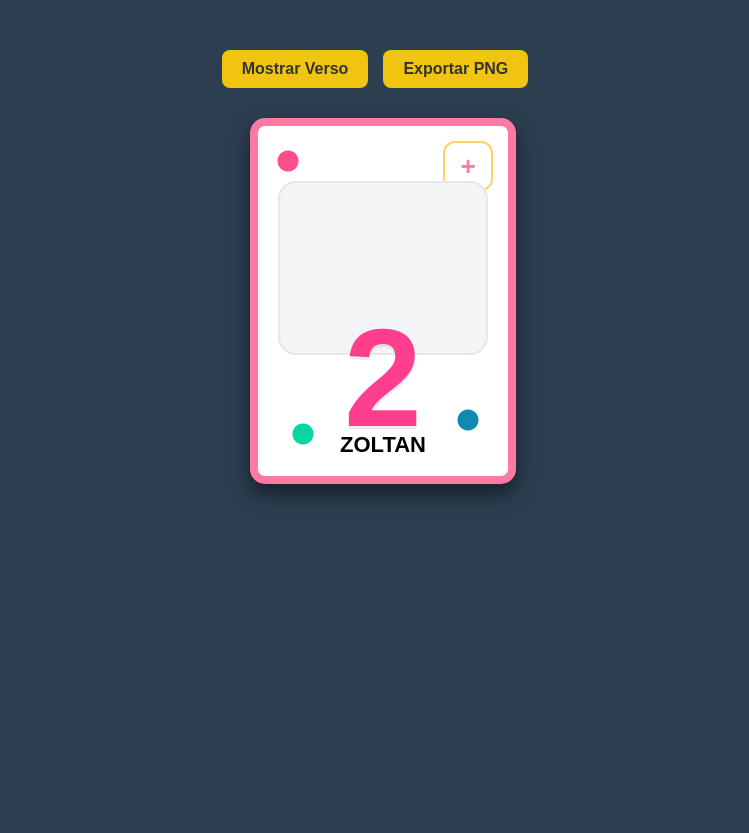
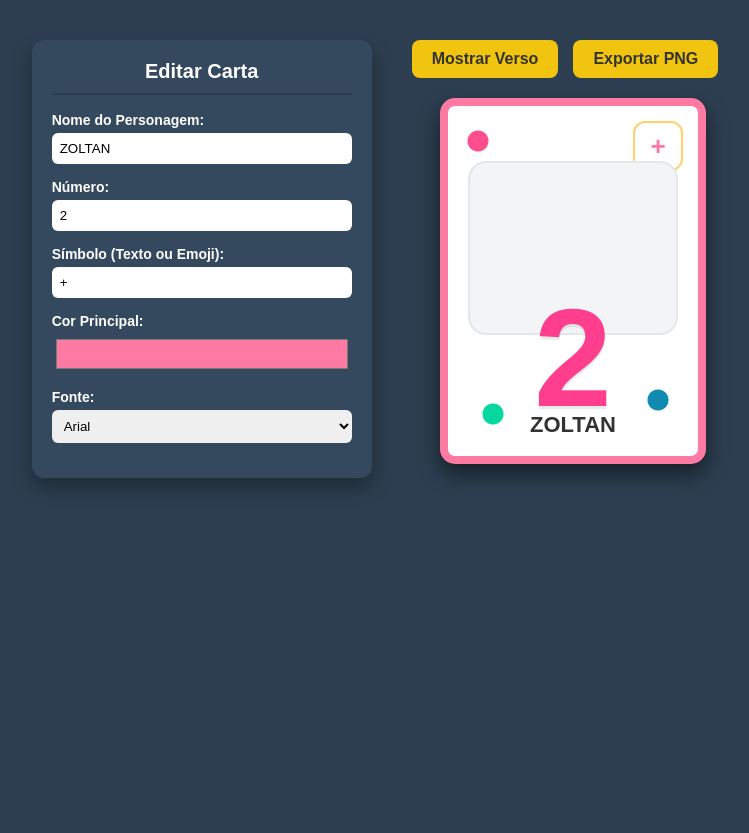
Before and after one commit to freitasandrade-sketch/arquimedes, a plain HTML site: page index.html in a window 1280 px wide. Shown: the whole page, without its empty margins (265-1014 px from the left). Drawn offline with nearby package versions, Linux system fonts and the light colour scheme.

Commit message:
Update index.html

```diff
--- a/index.html
+++ b/index.html
@@ -2,25 +2,96 @@
 <html lang="pt-BR">
 <head>
   <meta charset="UTF-8">
-  <title>Minha Carta</title>
+  <title>Minha Carta Interativa</title>
 
   <!-- Importando a biblioteca html2canvas para conseguir exportar o PNG -->
   <script src="https://cdnjs.cloudflare.com/ajax/libs/html2canvas/1.4.1/html2canvas.min.js"></script>
 
   <style>
+    /* -------------------------------------------
+       VARIÁVEIS CSS (Para mudar a cor e fonte dinamicamente)
+    ------------------------------------------- */
+    :root {
+      --cor-principal: #ff7aa2;
+      --cor-texto: #ff3f8e;
+      --fonte-carta: 'Arial', sans-serif;
+    }
+
     /* Estilos gerais da página */
     body {
       font-family: Arial, sans-serif;
       display: flex;
+      justify-content: center;
+      align-items: flex-start;
+      background-color: #2c3e50;
+      margin: 0;
+      padding: 40px;
+      gap: 40px; /* Espaço entre o painel e a carta */
+    }
+
+    /* -------------------------------------------
+       PAINEL LATERAL
+    ------------------------------------------- */
+    .painel-lateral {
+      background-color: #34495e;
+      padding: 20px;
+      border-radius: 12px;
+      width: 300px;
+      color: white;
+      box-shadow: 0 10px 20px rgba(0,0,0,0.3);
+    }
+
+    .painel-lateral h2 {
+      margin-top: 0;
+      font-size: 20px;
+      text-align: center;
+      border-bottom: 2px solid #2c3e50;
+      padding-bottom: 10px;
+    }
+
+    .grupo-input {
+      margin-bottom: 15px;
+    }
+
+    .grupo-input label {
+      display: block;
+      margin-bottom: 5px;
+      font-size: 14px;
+      font-weight: bold;
+    }
+
+    .grupo-input input[type="text"],
+    .grupo-input input[type="number"],
+    .grupo-input select {
+      width: 100%;
+      padding: 8px;
+      border-radius: 6px;
+      border: none;
+      box-sizing: border-box; /* Garante que não passe da largura */
+      font-family: inherit;
+    }
+
+    .grupo-input input[type="color"] {
+      width: 100%;
+      height: 40px;
+      border: none;
+      border-radius: 6px;
+      cursor: pointer;
+      background: none;
+    }
+
+    /* -------------------------------------------
+       ÁREA DA CARTA E BOTÕES
+    ------------------------------------------- */
+    .area-carta {
+      display: flex;
       flex-direction: column;
       align-items: center;
-      background-color: #2c3e50;
-      margin-top: 50px;
     }
 
     /* Estilo dos botões */
     .controles {
-      margin-bottom: 30px;
+      margin-bottom: 20px;
       display: flex;
       gap: 15px;
     }
@@ -39,13 +110,11 @@
       background-color: #f39c12;
     }
 
-    /* -------------------------------------------
-       ESTRUTURA 3D DA CARTA
-    ------------------------------------------- */
+    /* ESTRUTURA 3D DA CARTA */
     .cena-carta {
       width: 250px;
       height: 350px;
-      perspective: 1000px; /* Dá a sensação de profundidade no giro */
+      perspective: 1000px;
     }
 
     .carta {
@@ -53,20 +122,18 @@
       height: 100%;
       position: relative;
       transition: transform 0.6s;
-      transform-style: preserve-3d; /* Mantém as frentes e versos no espaço 3D */
+      transform-style: preserve-3d;
     }
 
-    /* Classe que o JavaScript vai adicionar para girar a carta */
     .carta.virada {
       transform: rotateY(180deg);
     }
 
-    /* Configuração padrão para os dois lados da carta */
     .face {
       position: absolute;
       width: 100%;
       height: 100%;
-      backface-visibility: hidden; /* Esconde o lado que está de costas */
+      backface-visibility: hidden;
       border-radius: 15px;
       box-shadow: 0 10px 20px rgba(0,0,0,0.5);
       display: flex;
@@ -75,24 +142,24 @@
       overflow: hidden;
     }
 
-    /* A frente da carta */
-
-.card-front{
-    background:#ffffff;
-    border:8px solid #ff7aa2;
-    position:relative;
+    /* A frente da carta (AGORA USANDO VARIÁVEIS CSS) */
+    .card-front {
+      background: #ffffff;
+      border: 8px solid var(--cor-principal);
+      position: relative;
+      font-family: var(--fonte-carta); /* Fonte dinâmica */
     }
 
-.border-pattern{
-    position:absolute;
-    inset:0;
-    pointer-events:none;
+    .border-pattern {
+      position: absolute;
+      inset: 0;
+      pointer-events: none;
     }
 
-.border-pattern::before{
-    content:"";
-    position:absolute;
-    inset:0;
+    .border-pattern::before {
+      content: "";
+      position: absolute;
+      inset: 0;
       background:
         radial-gradient(circle at 12% 10%, #ff4d8d 0 10px, transparent 11px),
         radial-gradient(circle at 88% 14%, #ffd166 0 10px, transparent 11px),
@@ -100,65 +167,61 @@
         radial-gradient(circle at 84% 84%, #118ab2 0 10px, transparent 11px);
     }
 
-.art{
-    position:absolute;
-    top:55px;
-    left:20px;
-    right:20px;
-    height:170px;
-    border-radius:18px;
-    background:#f3f4f6 center/cover no-repeat;
-    border:2px solid #e5e7eb;
+    .art {
+      position: absolute;
+      top: 55px;
+      left: 20px;
+      right: 20px;
+      height: 170px;
+      border-radius: 18px;
+      background: #f3f4f6 center/cover no-repeat;
+      border: 2px solid #e5e7eb;
     }
 
-.big-number{
-    position:absolute;
-
-    /* Centralização perfeita */
-    left:50%;
-    top:72%;
-    transform:translate(-50%, -50%);
-
-    font-size:140px;
-    line-height:1;
-    font-family:'Arial', sans-serif;
-    font-weight:900;
-    color:#ff3f8e;
-    text-shadow:0 3px 0 rgba(0,0,0,.08);
+    .big-number {
+      position: absolute;
+      left: 50%;
+      top: 72%;
+      transform: translate(-50%, -50%);
+      font-size: 140px;
+      line-height: 1;
+      font-weight: 900;
+      color: var(--cor-texto); /* Cor dinâmica */
+      text-shadow: 0 3px 0 rgba(0,0,0,.08);
     }
 
-.name{
-    position:absolute;
-    bottom:18px;
-    left:18px;
-    right:18px;
-    text-align:center;
-    font-size:22px;
-    font-weight:bold;
+    .name {
+      position: absolute;
+      bottom: 18px;
+      left: 18px;
+      right: 18px;
+      text-align: center;
+      font-size: 22px;
+      font-weight: bold;
+      color: #333;
     }
 
-.symbol{
-    position:absolute;
-    top:15px;
-    right:15px;
-    width:46px;
-    height:46px;
-    border-radius:12px;
-    background:#fff;
-    border:2px solid #ffd166;
-    display:flex;
-    align-items:center;
-    justify-content:center;
-    font-size:26px;
-    font-weight:bold;
-    color:#ff7aa2;
+    .symbol {
+      position: absolute;
+      top: 15px;
+      right: 15px;
+      width: 46px;
+      height: 46px;
+      border-radius: 12px;
+      background: #fff;
+      border: 2px solid #ffd166;
+      display: flex;
+      align-items: center;
+      justify-content: center;
+      font-size: 26px;
+      font-weight: bold;
+      color: var(--cor-principal); /* Cor dinâmica */
     }
-    /* -------------------------------------------
-       SEU CÓDIGO DO VERSO (ESTILIZADO)
-    ------------------------------------------- */
+
+    /* O VERSO DA CARTA */
     .card-back {
       background-color: #111;
-      transform: rotateY(180deg); /* O verso já começa "virado" 180 graus de costas */
+      transform: rotateY(180deg);
       border: 8px solid #34495e;
     }
 
@@ -166,7 +229,6 @@
       position: absolute;
       width: 100%;
       height: 100%;
-      /* Criando um fundo desenhado com CSS */
       background: repeating-linear-gradient(
         45deg,
         #2c3e50,
@@ -180,7 +242,6 @@
       position: absolute;
       width: 100%;
       height: 100%;
-      /* Sombra interna para dar volume */
       box-shadow: inset 0 0 50px rgba(0,0,0,0.8);
     }
 
@@ -189,39 +250,68 @@
       font-size: 100px;
       color: #f1c40f;
       text-shadow: 2px 2px 10px rgba(0,0,0,0.8);
-      z-index: 2; /* Garante que o símbolo fique acima do fundo */
+      z-index: 2;
     }
   </style>
 </head>
 <body>
 
-  <!-- Os botões que antes eram apenas texto -->
+  <!-- PAINEL LATERAL DE EDIÇÃO -->
+  <div class="painel-lateral">
+    <h2>Editar Carta</h2>
+
+    <div class="grupo-input">
+      <label for="inputNome">Nome do Personagem:</label>
+      <input type="text" id="inputNome" value="ZOLTAN" oninput="atualizarCarta()">
+    </div>
+
+    <div class="grupo-input">
+      <label for="inputNumero">Número:</label>
+      <input type="number" id="inputNumero" value="2" oninput="atualizarCarta()">
+    </div>
+
+    <div class="grupo-input">
+      <label for="inputSimbolo">Símbolo (Texto ou Emoji):</label>
+      <input type="text" id="inputSimbolo" value="+" maxlength="3" oninput="atualizarCarta()">
+    </div>
+
+    <div class="grupo-input">
+      <label for="inputCor">Cor Principal:</label>
+      <input type="color" id="inputCor" value="#ff7aa2" oninput="atualizarCarta()">
+    </div>
+
+    <div class="grupo-input">
+      <label for="inputFonte">Fonte:</label>
+      <select id="inputFonte" onchange="atualizarCarta()">
+        <option value="'Arial', sans-serif">Arial</option>
+        <option value="'Courier New', Courier, monospace">Courier New</option>
+        <option value="'Times New Roman', Times, serif">Times New Roman</option>
+        <option value="'Impact', sans-serif">Impact</option>
+        <option value="'Comic Sans MS', cursive, sans-serif">Comic Sans</option>
+      </select>
+    </div>
+  </div>
+
+  <!-- ÁREA DA CARTA E BOTÕES -->
+  <div class="area-carta">
     <div class="controles">
       <button onclick="virarCarta()">Mostrar Verso</button>
       <button onclick="exportarPNG()">Exportar PNG</button>
     </div>
 
-  <!-- A cena 3D -->
     <div class="cena-carta">
       <div class="carta" id="cartaContainer">
 
         <!-- Lado da Frente -->
         <div class="face card-front" id="front">
           <div class="border-pattern"></div>
-
-    <!-- Símbolo no canto -->
           <div class="symbol" id="symbol">+</div>
-
-    <!-- Área da imagem -->
           <div class="art" id="frontArt"></div>
-
-    <!-- Número centralizado -->
           <div class="big-number" id="number">2</div>
-
-    <!-- Nome do personagem -->
           <div class="name" id="name">ZOLTAN</div>
         </div>
-      <!-- O SEU CÓDIGO DO VERSO -->
+
+        <!-- Lado do Verso -->
         <div class="face card-back" id="back">
           <div class="back-bg" id="backArt"></div>
           <div class="back-overlay"></div>
@@ -230,15 +320,33 @@
 
       </div>
     </div>
+  </div>
 
+  <!-- SCRIPTS -->
   <script>
-    // Função para virar a carta
+    // Função que atualiza a carta em tempo real conforme o painel é alterado
+    function atualizarCarta() {
+      // Atualiza os textos
+      document.getElementById('name').innerText = document.getElementById('inputNome').value;
+      document.getElementById('number').innerText = document.getElementById('inputNumero').value;
+      document.getElementById('symbol').innerText = document.getElementById('inputSimbolo').value;
+
+      // Atualiza a cor (usando as Variáveis CSS)
+      const cor = document.getElementById('inputCor').value;
+      document.documentElement.style.setProperty('--cor-principal', cor);
+      document.documentElement.style.setProperty('--cor-texto', cor);
+
+      // Atualiza a fonte
+      const fonte = document.getElementById('inputFonte').value;
+      document.documentElement.style.setProperty('--fonte-carta', fonte);
+    }
+
+    // Função para virar a carta e trocar o texto do botão
     function virarCarta() {
       const carta = document.getElementById('cartaContainer');
       carta.classList.toggle('virada');
 
-  // Muda o texto do botão dependendo do lado
-  const botaoVirar = document.querySelector('button[onclick="virarCarta()"]');
+      const botaoVirar = document.querySelector('.controles button:first-child');
       if (carta.classList.contains('virada')) {
         botaoVirar.innerText = "Mostrar Frente";
       } else {
@@ -246,18 +354,21 @@
       }
     }
 
-    // Função para baixar a imagem usando a biblioteca html2canvas
+    // Função corrigida: Baixa a frente ou o verso dependendo de qual lado está sendo visto
     function exportarPNG() {
-      // Capturamos especificamente a div com id="back"
-      const elementoParaBaixar = document.getElementById('back');
+      const cartaContainer = document.getElementById('cartaContainer');
+      const estaVirada = cartaContainer.classList.contains('virada');
+
+      // Escolhe a div certa para exportar ('back' ou 'front')
+      const idParaBaixar = estaVirada ? 'back' : 'front';
+      const elementoParaBaixar = document.getElementById(idParaBaixar);
 
       html2canvas(elementoParaBaixar, {
-        backgroundColor: null, // Mantém o fundo transparente se houver bordas arredondadas
-        scale: 2 // Aumenta a resolução da imagem baixada
+        backgroundColor: null,
+        scale: 2 // Exporta em alta resolução
       }).then(canvas => {
-        // Cria um link temporário e simula o clique para baixar
         const link = document.createElement('a');
-        link.download = 'verso-da-carta.png';
+        link.download = estaVirada ? 'verso-da-carta.png' : 'frente-da-carta.png';
         link.href = canvas.toDataURL('image/png');
         link.click();
       });
```
Lines whose indentation alone changed are shown as unchanged.
